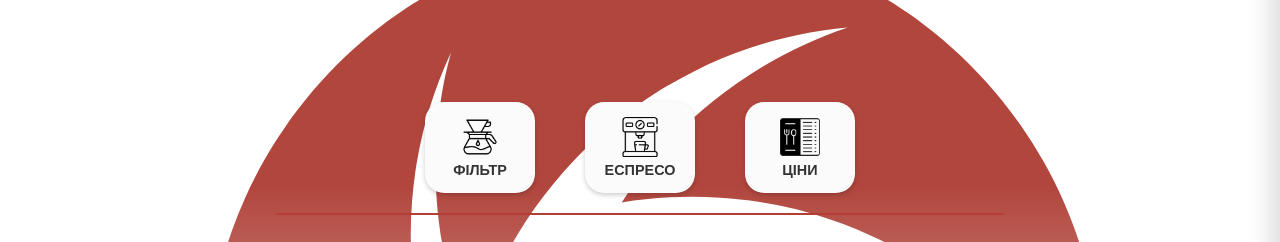
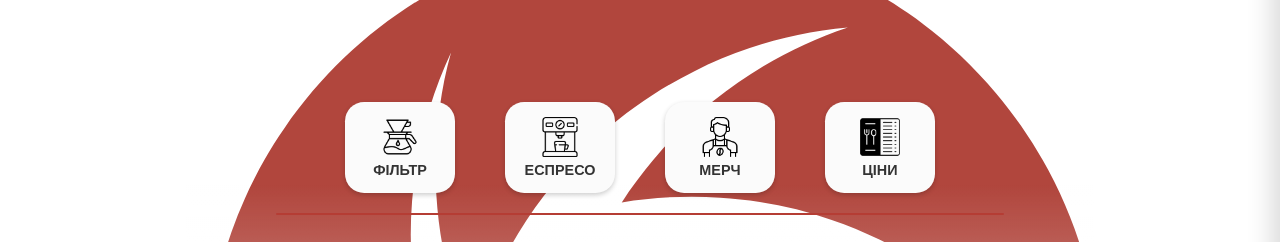
Before and after one commit to cRanDy-cRinGe/SSC, a plain HTML site: page index.html in a window 1280 px wide. Shown: the part 399-641 px from the top of the page. Drawn offline with Linux system fonts and the light colour scheme; some packages are replaced by stand-ins of ours; a web font is replaced by a local one.

Commit message:
add merch2

```diff
--- a/index.html
+++ b/index.html
@@ -113,6 +113,10 @@
         <div class="cat-item" data-cat="espresso">
             <img src="static-opt/coffee-machine_2098262.png" alt="Еспресо">
             <span>ЕСПРЕСО</span>
+        </div>
+        <div class="cat-item" data-cat="prices">
+            <img src="static-opt/barista_4235115.png" alt="Мерч">
+            <span>МЕРЧ</span>
         </div>
         <div class="cat-item" data-cat="prices">
             <img src="static-opt/menu_6178984.png" alt="Ціни">
```
